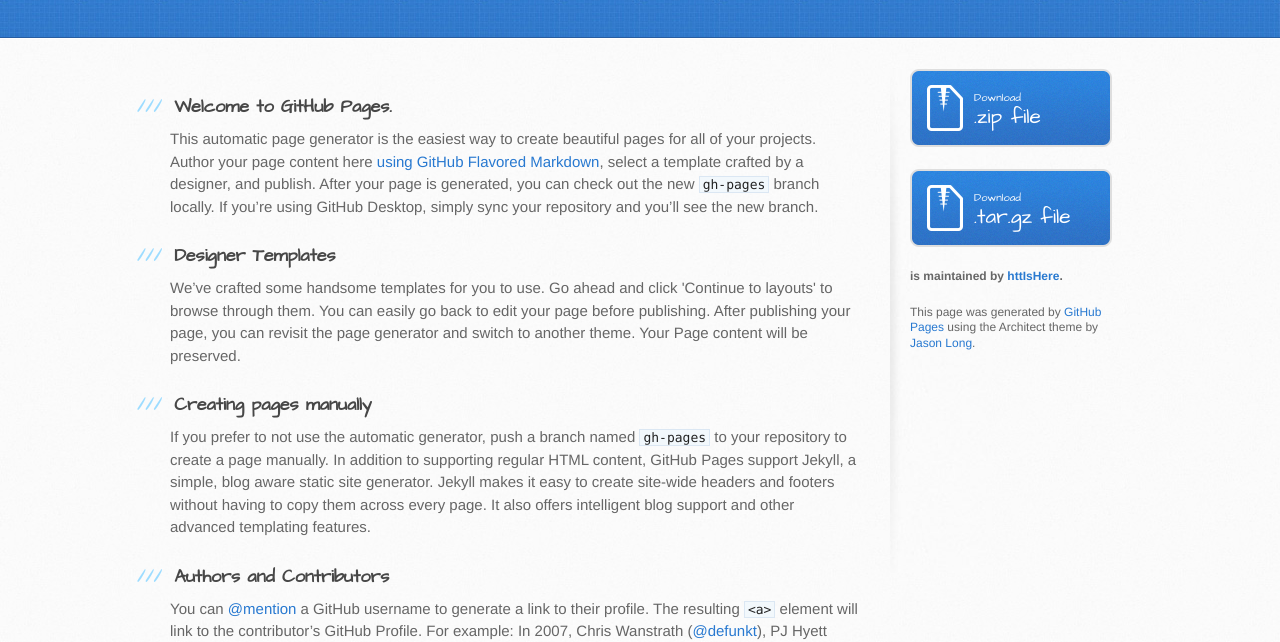
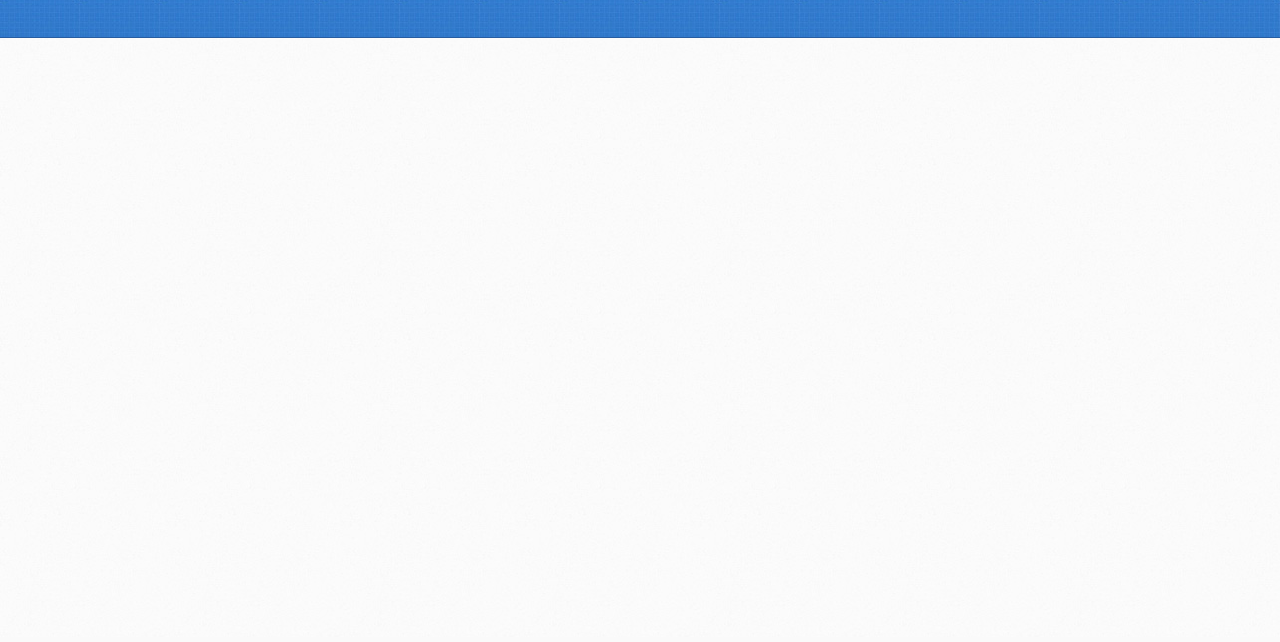
Before and after one commit to httIsHere/httweb.github.com, a plain HTML site: page index.html in a window 1280 px wide. Shown: the part 163-805 px from the top of the page. Drawn offline with Linux system fonts and the light colour scheme.

Commit message:
Update index.html

```diff
--- a/index.html
+++ b/index.html
@@ -25,52 +25,5 @@
       </div>
     </header>
 
-    <div id="content-wrapper">
-      <div class="inner clearfix">
-        <section id="main-content">
-          <h3>
-<a id="welcome-to-github-pages" class="anchor" href="#welcome-to-github-pages" aria-hidden="true"><span aria-hidden="true" class="octicon octicon-link"></span></a>Welcome to GitHub Pages.</h3>
-
-<p>This automatic page generator is the easiest way to create beautiful pages for all of your projects. Author your page content here <a href="https://guides.github.com/features/mastering-markdown/">using GitHub Flavored Markdown</a>, select a template crafted by a designer, and publish. After your page is generated, you can check out the new <code>gh-pages</code> branch locally. If you’re using GitHub Desktop, simply sync your repository and you’ll see the new branch.</p>
-
-<h3>
-<a id="designer-templates" class="anchor" href="#designer-templates" aria-hidden="true"><span aria-hidden="true" class="octicon octicon-link"></span></a>Designer Templates</h3>
-
-<p>We’ve crafted some handsome templates for you to use. Go ahead and click 'Continue to layouts' to browse through them. You can easily go back to edit your page before publishing. After publishing your page, you can revisit the page generator and switch to another theme. Your Page content will be preserved.</p>
-
-<h3>
-<a id="creating-pages-manually" class="anchor" href="#creating-pages-manually" aria-hidden="true"><span aria-hidden="true" class="octicon octicon-link"></span></a>Creating pages manually</h3>
-
-<p>If you prefer to not use the automatic generator, push a branch named <code>gh-pages</code> to your repository to create a page manually. In addition to supporting regular HTML content, GitHub Pages support Jekyll, a simple, blog aware static site generator. Jekyll makes it easy to create site-wide headers and footers without having to copy them across every page. It also offers intelligent blog support and other advanced templating features.</p>
-
-<h3>
-<a id="authors-and-contributors" class="anchor" href="#authors-and-contributors" aria-hidden="true"><span aria-hidden="true" class="octicon octicon-link"></span></a>Authors and Contributors</h3>
-
-<p>You can <a href="https://help.github.com/articles/basic-writing-and-formatting-syntax/#mentioning-users-and-teams" class="user-mention">@mention</a> a GitHub username to generate a link to their profile. The resulting <code>&lt;a&gt;</code> element will link to the contributor’s GitHub Profile. For example: In 2007, Chris Wanstrath (<a href="https://github.com/defunkt" class="user-mention">@defunkt</a>), PJ Hyett (<a href="https://github.com/pjhyett" class="user-mention">@pjhyett</a>), and Tom Preston-Werner (<a href="https://github.com/mojombo" class="user-mention">@mojombo</a>) founded GitHub.</p>
-
-<h3>
-<a id="support-or-contact" class="anchor" href="#support-or-contact" aria-hidden="true"><span aria-hidden="true" class="octicon octicon-link"></span></a>Support or Contact</h3>
-
-<p>Having trouble with Pages? Check out our <a href="https://help.github.com/pages">documentation</a> or <a href="https://github.com/contact">contact support</a> and we’ll help you sort it out.</p>
-        </section>
-
-        <aside id="sidebar">
-          <a href="https://github.com/httIsHere/httweb.github.com/zipball/master" class="button">
-            <small>Download</small>
-            .zip file
-          </a>
-          <a href="https://github.com/httIsHere/httweb.github.com/tarball/master" class="button">
-            <small>Download</small>
-            .tar.gz file
-          </a>
-
-          <p class="repo-owner"><a href="https://github.com/httIsHere/httweb.github.com"></a> is maintained by <a href="https://github.com/httIsHere">httIsHere</a>.</p>
-
-          <p>This page was generated by <a href="https://pages.github.com">GitHub Pages</a> using the Architect theme by <a href="https://twitter.com/jasonlong">Jason Long</a>.</p>
-        </aside>
-      </div>
-    </div>
-
-
   </body>
 </html>
```
